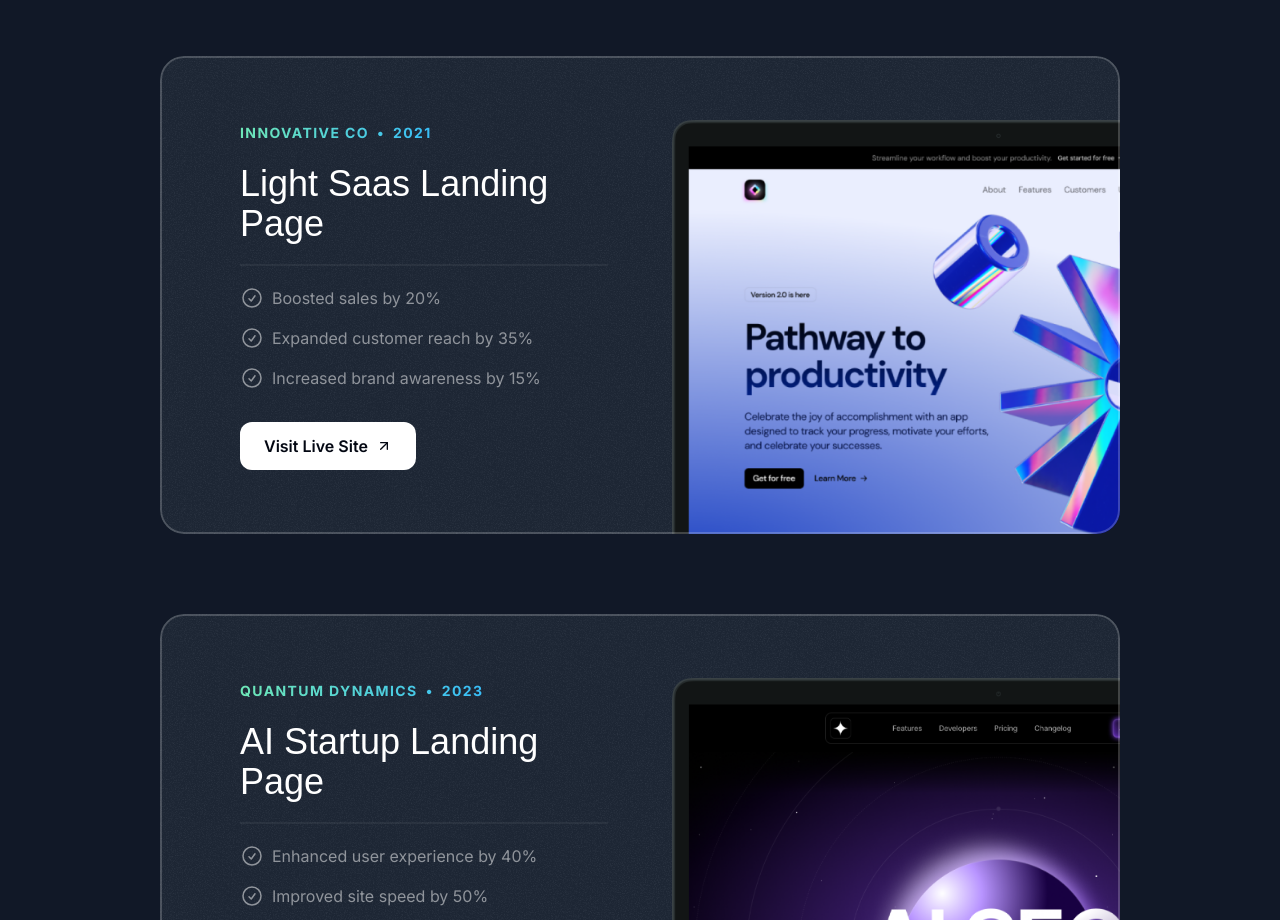
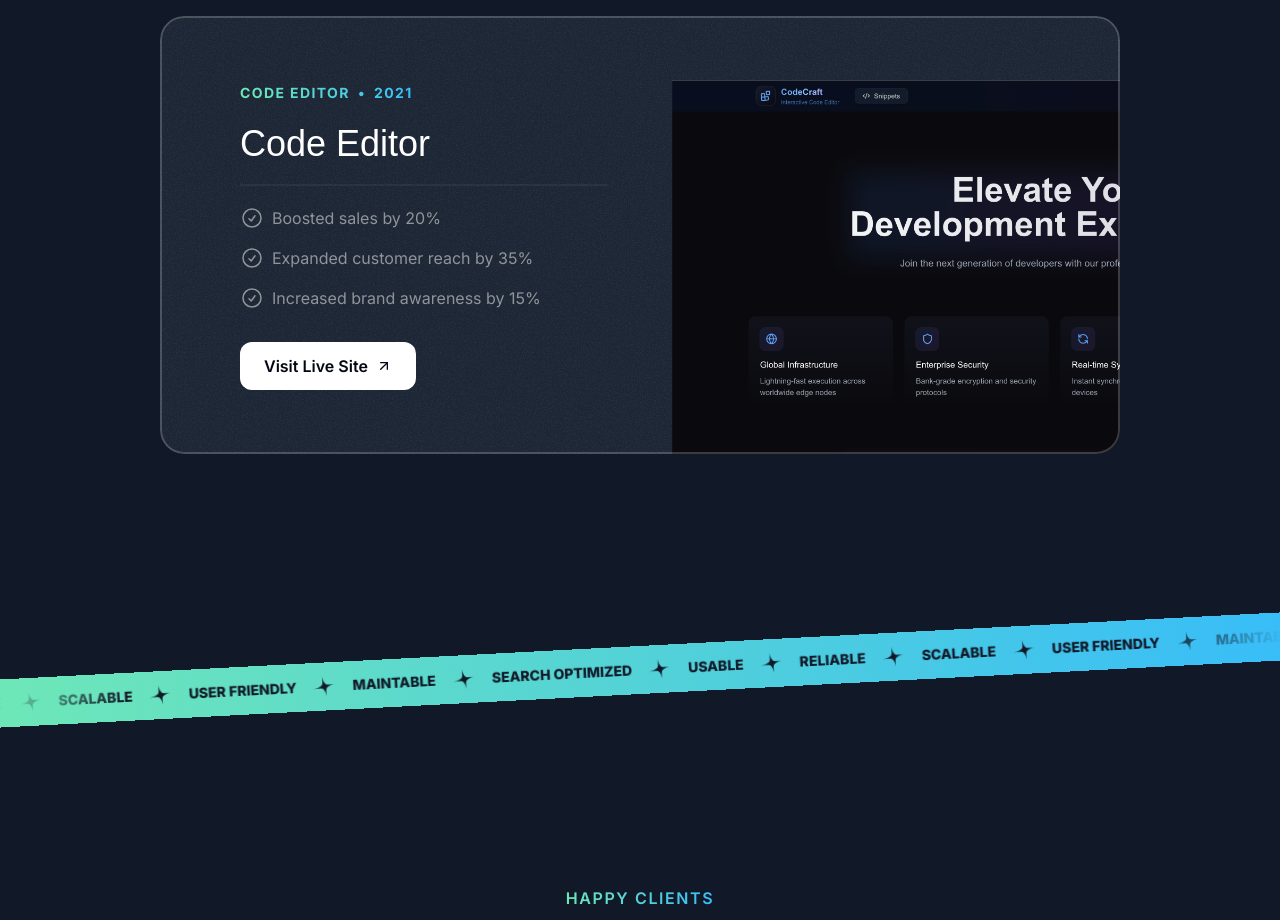
Before and after one commit to this-is-yogesh/PortWeb, a Next.js app: page / in a window 1280 px wide. Shown: the part 1880-2800 px from the top of the page. Built offline with nearby package versions, Linux system fonts and the light colour scheme; a web font is replaced by a local one.

Commit message:
project file changed

```diff
--- a/src/sections/Projects.tsx
+++ b/src/sections/Projects.tsx
@@ -1,5 +1,7 @@
 import darkSaasLandingPage from "@/assets/images/dark-saas-landing-page.png";
 import lightSaasLandingPage from "@/assets/images/light-saas-landing-page.png";
+import codeeitor from "@/assets/images/codeeitor.png";
+import remoteInterview from "@/assets/images/remoteInterview.png";
 import aiStartupLandingPage from "@/assets/images/ai-startup-landing-page.png";
 import Image from "next/image";
 import CheckIcon from "@/assets/icons/check-circle.svg";
@@ -12,7 +14,7 @@ const portfolioProjects = [
   {
     company: "Acme Corp",
     year: "2022",
-    title: "Dark Saas Landing Page",
+    title: "Remote Interview",
     results: [
       { title: "Enhanced user experience by 40%" },
       { title: "Improved site speed by 50%" },
@@ -22,29 +24,29 @@ const portfolioProjects = [
     image: darkSaasLandingPage,
   },
   {
-    company: "Innovative Co",
+    company: "Code Editor",
     year: "2021",
-    title: "Light Saas Landing Page",
+    title: "Code Editor",
     results: [
       { title: "Boosted sales by 20%" },
       { title: "Expanded customer reach by 35%" },
       { title: "Increased brand awareness by 15%" },
     ],
-    link: "https://youtu.be/7hi5zwO75yc",
-    image: lightSaasLandingPage,
+    link: "https://code-editor-two-pi.vercel.app/",
+    image: codeeitor,
   },
-  {
-    company: "Quantum Dynamics",
-    year: "2023",
-    title: "AI Startup Landing Page",
-    results: [
-      { title: "Enhanced user experience by 40%" },
-      { title: "Improved site speed by 50%" },
-      { title: "Increased mobile traffic by 35%" },
-    ],
-    link: "https://youtu.be/Z7I5uSRHMHg",
-    image: aiStartupLandingPage,
-  },
+  // {
+  //   company: "Quantum Dynamics",
+  //   year: "2023",
+  //   title: "AI Startup Landing Page",
+  //   results: [
+  //     { title: "Enhanced user experience by 40%" },
+  //     { title: "Improved site speed by 50%" },
+  //     { title: "Increased mobile traffic by 35%" },
+  //   ],
+  //   link: "https://youtu.be/Z7I5uSRHMHg",
+  //   image: aiStartupLandingPage,
+  // },
 ];
 
 export const ProjectsSection = () => {
```
